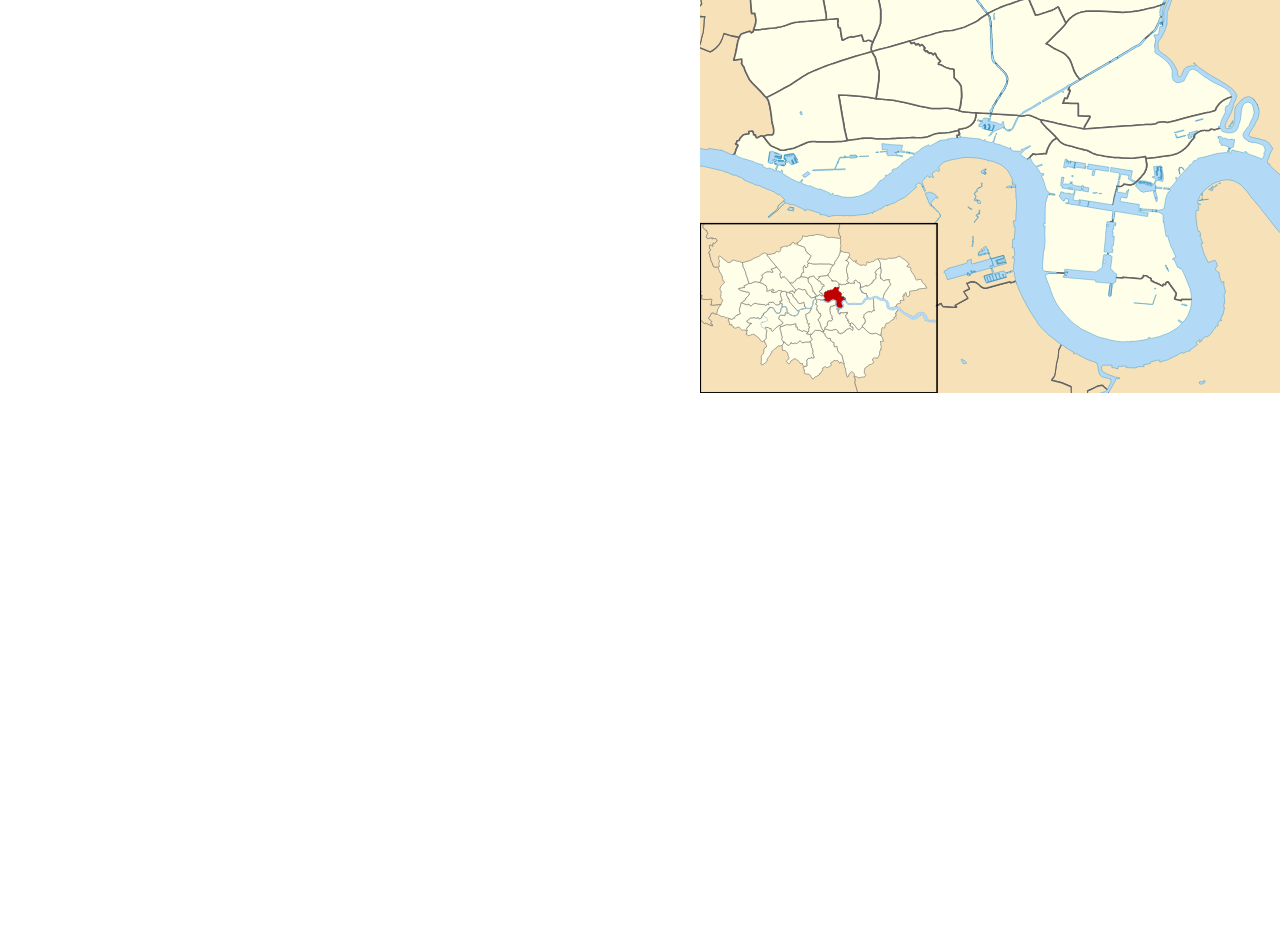
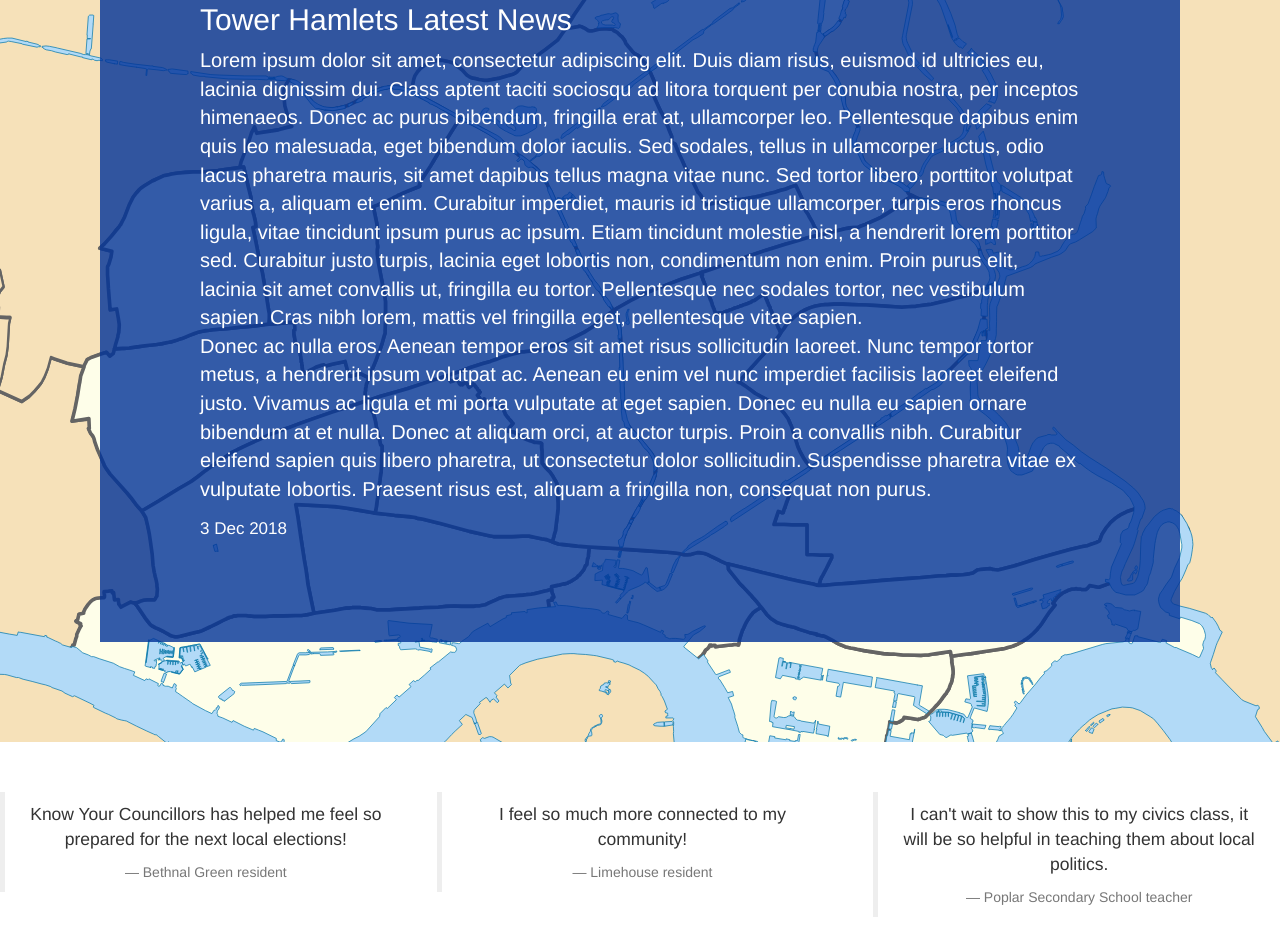
Before and after one commit to CassChar/course-competition2.0, a plain HTML site: page index.html in a window 1280 px wide. Shown: the part 575-1512 px from the top of the page. Before the commit the page ends 968 px from the top, so only its background shows below. Drawn offline with Linux system fonts and the light colour scheme.

Commit message:
Latest news
added latest news section to index.html

```diff
--- a/css/styles.css
+++ b/css/styles.css
@@ -11,7 +11,7 @@ header {
 }
 
 h1 {
-  font-size: 70px;
+  font-size: 200px;
 }
 
 h2 {
@@ -30,9 +30,24 @@ h2 {
   margin: 0;
 }
 
-img{
-  margin: 10px 0px 0px 700px;
+.col-sm-4{
+  margin: 50px 0px 0px 0px;
 }
+
+.Welcome {
+  background: url("../images/lbth_ward.svg");
+  background-size: cover;
+  padding: 100px;
+
+}
+
+article {
+  background-color: rgba(0,51,153,0.8) ;
+  color: white;
+  font-size: 20px;
+  padding: 100px;
+}
+
 
 ul li.name {
   display: block;
@@ -80,6 +95,8 @@ a:visited {
   color: white;
 }
 
+
+
 .Table
     {
         display: table;
--- a/index.html
+++ b/index.html
@@ -29,9 +29,46 @@
 </ul>
 </div>
 
+
 <div class="Welcome">
+  <article>
+    <h2>Tower Hamlets Latest News</h2>
+    <p>Lorem ipsum dolor sit amet, consectetur adipiscing elit. Duis diam risus, euismod id ultricies eu, lacinia dignissim dui. Class aptent taciti sociosqu ad litora torquent per conubia nostra, per inceptos himenaeos. Donec ac purus bibendum, fringilla erat at, ullamcorper leo. Pellentesque dapibus enim quis leo malesuada, eget bibendum dolor iaculis. Sed sodales, tellus in ullamcorper luctus, odio lacus pharetra mauris, sit amet dapibus tellus magna vitae nunc. Sed tortor libero, porttitor    volutpat varius a, aliquam et enim. Curabitur imperdiet, mauris id tristique ullamcorper, turpis eros rhoncus ligula, vitae tincidunt ipsum purus ac ipsum. Etiam tincidunt molestie nisl, a hendrerit lorem porttitor sed. Curabitur justo turpis, lacinia eget lobortis non, condimentum non enim. Proin purus elit, lacinia sit amet convallis ut, fringilla eu tortor. Pellentesque nec sodales tortor, nec vestibulum sapien. Cras nibh lorem, mattis vel fringilla eget, pellentesque vitae sapien.
+      <br>
+      Donec ac nulla eros. Aenean tempor eros sit amet risus sollicitudin laoreet. Nunc tempor tortor metus, a hendrerit ipsum volutpat ac. Aenean eu enim vel nunc imperdiet facilisis laoreet eleifend justo. Vivamus ac ligula et mi porta vulputate at eget sapien. Donec eu nulla eu sapien ornare bibendum at et nulla. Donec at aliquam orci, at auctor turpis. Proin a convallis nibh. Curabitur eleifend sapien quis libero pharetra, ut consectetur dolor sollicitudin. Suspendisse pharetra vitae ex vulputate lobortis. Praesent risus est, aliquam a fringilla non, consequat non purus.</p>
+      <small>3 Dec 2018</small>
+  </article>
+</div>
 
-<img src="./images/lbth_ward.svg" width='600' height='600' alt="Ward Map">
+<div id="quotes" class="text-center">
+  <div class="row">
+    <div class="col-sm-4">
+
+  <div>
+    <blockquote>
+    <p>Know Your Councillors has helped me feel so prepared for the next local elections!</p>
+    <small>Bethnal Green resident</small>
+  </blockquote>
+  </div>
+</div>
+
+<div class="col-sm-4">
+  <div>
+    <blockquote>
+    <p>I feel so much more connected to my community!</p>
+    <small>Limehouse resident</small>
+  </blockquote>
+  </div>
+</div>
+
+<div class="col-sm-4">
+  <div>
+    <blockquote>
+    <p>I can't wait to show this to my civics class, it will be so helpful in teaching them about local politics.</p>
+    <small>Poplar Secondary School teacher</small>
+  </blockquote>
+  </div>
+</div>
 </div>
 </body>
 
```
Also changed, not shown: wards.html (+3 -0 lines).
